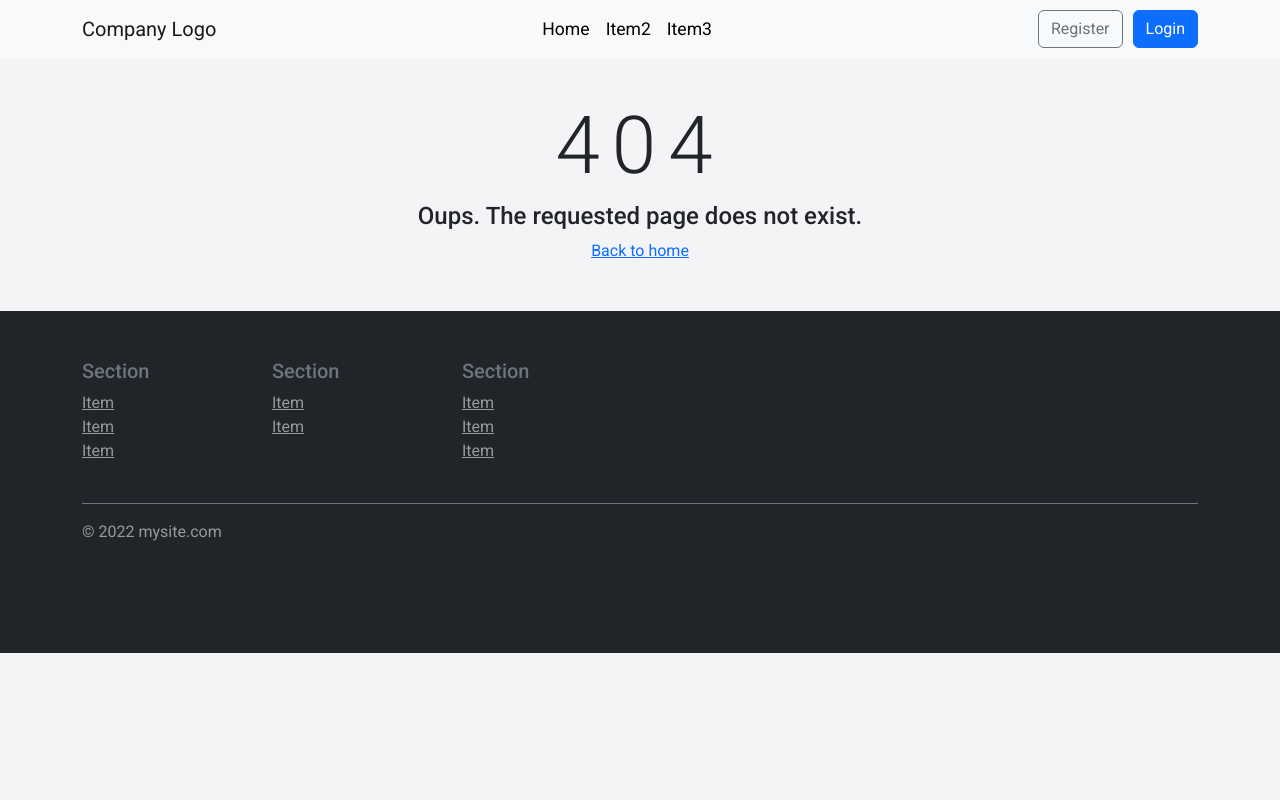
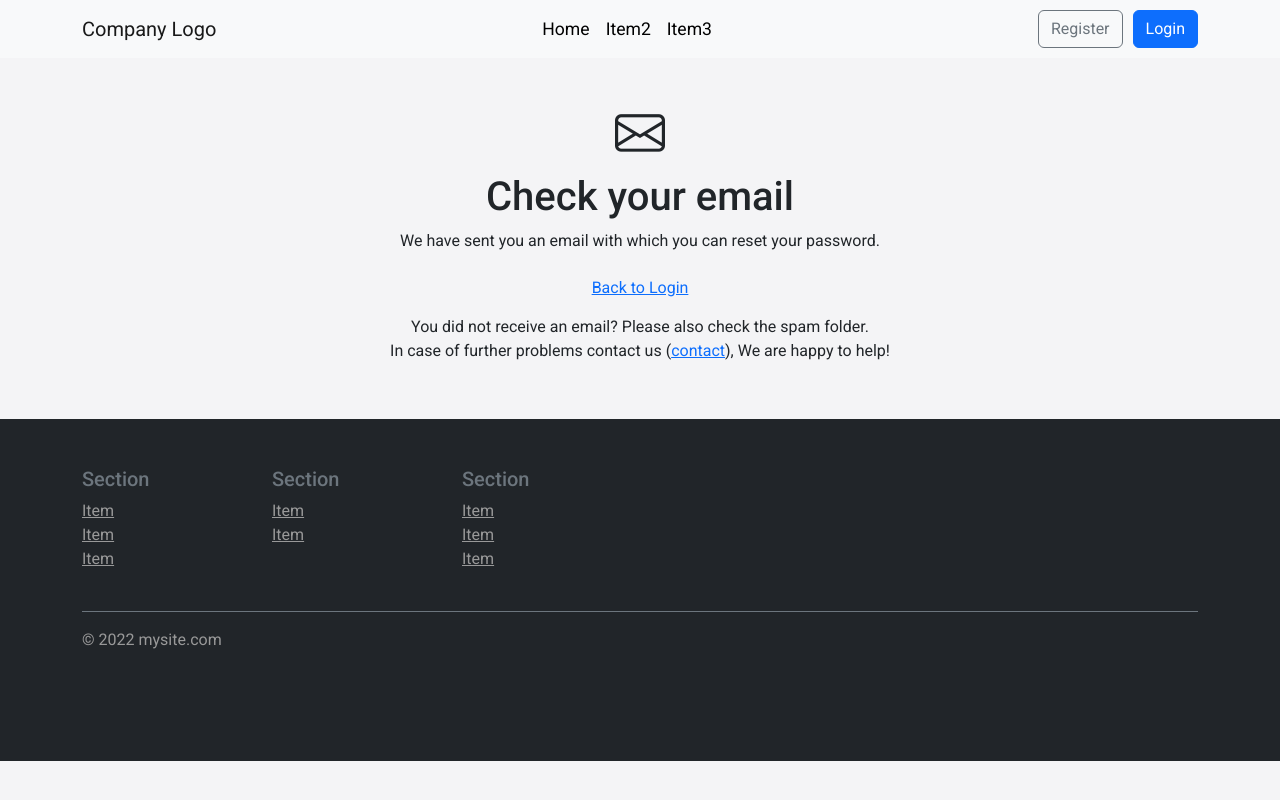
Before and after one commit to jhoffmann99/formulari-app, an Angular app: page /forgot-password-info in a window 1280 px wide. Before the commit this address had no page. Built offline with nearby package versions, Linux system fonts and the light colour scheme.

Commit message:
feat: forgot password success

```diff
--- a/src/app/app-routing.module.ts
+++ b/src/app/app-routing.module.ts
@@ -5,6 +5,7 @@ import { LoginComponent } from './features/pages/login/login.component';
 import { NotFoundComponent } from './features/pages/not-found/not-found.component';
 import { RegisterComponent } from './features/pages/register/register.component';
 import { ResetPasswordComponent } from './features/pages/reset-password/reset-password.component';
+import { ForgotPasswordSuccessComponent } from './features/pages/forgot-password-success/forgot-password-success.component';
 
 const routes: Routes = [
   { path: '', pathMatch: 'full', component: HomeComponent },
@@ -12,6 +13,11 @@ const routes: Routes = [
   { path: 'login', pathMatch: 'full', component: LoginComponent },
   { path: 'register', pathMatch: 'full', component: RegisterComponent },
   { path: 'reset-password', component: ResetPasswordComponent },
+  {
+    path: 'forgot-password-info',
+    pathMatch: 'full',
+    component: ForgotPasswordSuccessComponent,
+  },
   { path: '**', pathMatch: 'full', component: NotFoundComponent },
 ];
 
--- a/src/app/features/features.module.ts
+++ b/src/app/features/features.module.ts
@@ -10,6 +10,7 @@ import { ReactiveFormsModule } from '@angular/forms';
 import { RegisterComponent } from './pages/register/register.component';
 import { NotFoundComponent } from './pages/not-found/not-found.component';
 import { ResetPasswordComponent } from './pages/reset-password/reset-password.component';
+import { ForgotPasswordSuccessComponent } from './pages/forgot-password-success/forgot-password-success.component';
 
 @NgModule({
   declarations: [
@@ -20,6 +21,7 @@ import { ResetPasswordComponent } from './pages/reset-password/reset-password.co
     RegisterComponent,
     NotFoundComponent,
     ResetPasswordComponent,
+    ForgotPasswordSuccessComponent,
   ],
   imports: [CommonModule, CoreModule, RouterModule, ReactiveFormsModule],
   exports: [NavigationComponent, FooterComponent],
--- /dev/null
+++ b/src/app/features/pages/forgot-password-success/forgot-password-success.component.html
@@ -0,0 +1,17 @@
+<div class="container my-5">
+    <div class="text-center">
+        <i class="bi bi-envelope mail-icon"></i>
+        <h1>Check your email</h1>
+        <p>We have sent you an email with which you can reset your password.</p>
+        <button class="btn btn-link" routerLink="/login">Back to Login</button>
+    </div>
+    <div class="row p-2">
+        <div class="col-12 col-md-6 offset-md-3">
+            <div class="bd-callout bd-callout-info text-center">
+                You did not receive an email? Please also check the spam folder. <br>In case of further problems contact
+                us
+                (<a routerLink="/contact">contact</a>), We are happy to help!
+            </div>
+        </div>
+    </div>
+</div>
--- /dev/null
+++ b/src/app/features/pages/forgot-password-success/forgot-password-success.component.scss
@@ -0,0 +1,3 @@
+.mail-icon {
+  font-size: 50px;
+}
--- /dev/null
+++ b/src/app/features/pages/forgot-password-success/forgot-password-success.component.ts
@@ -0,0 +1,12 @@
+import { Component, OnInit } from '@angular/core';
+
+@Component({
+  selector: 'app-forgot-password-success',
+  templateUrl: './forgot-password-success.component.html',
+  styleUrls: ['./forgot-password-success.component.scss'],
+})
+export class ForgotPasswordSuccessComponent implements OnInit {
+  constructor() {}
+
+  ngOnInit(): void {}
+}
```
Also changed, not shown: 1 other file (tests, documents, lock files or other folders).
